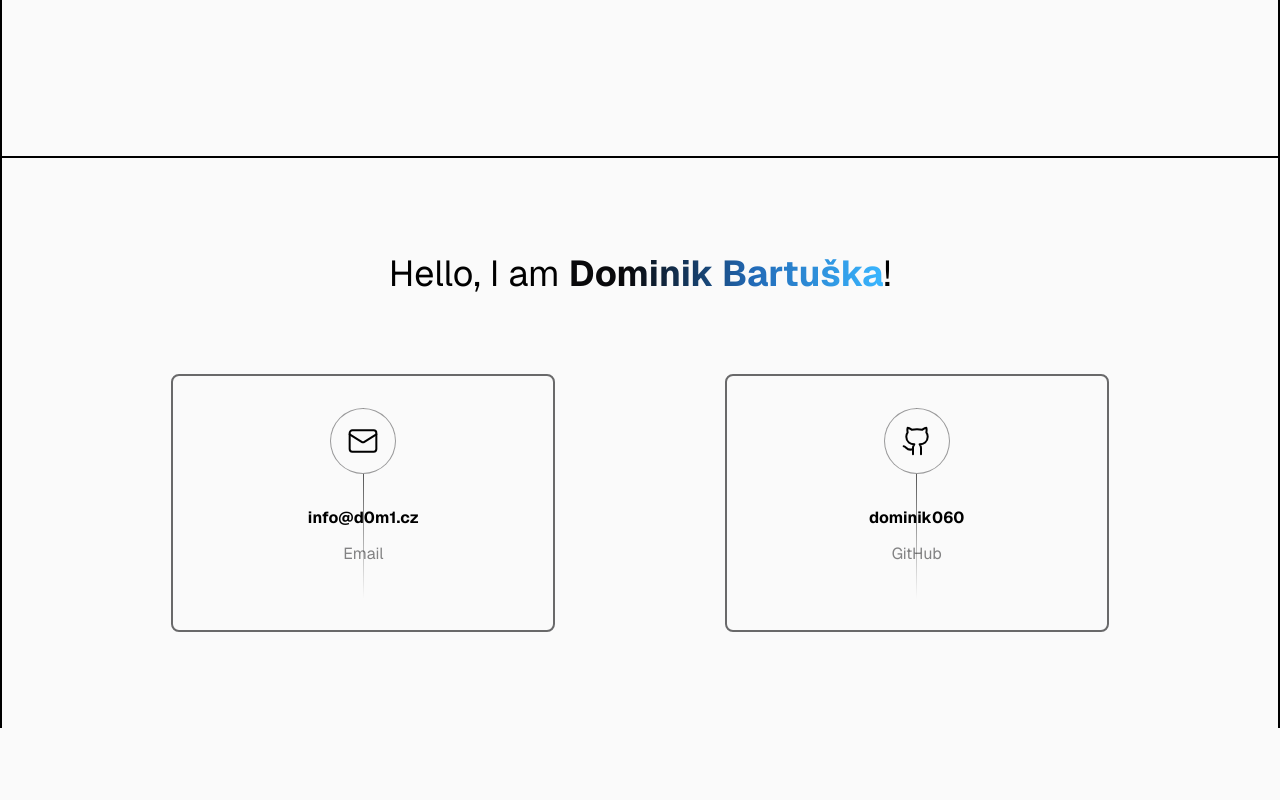
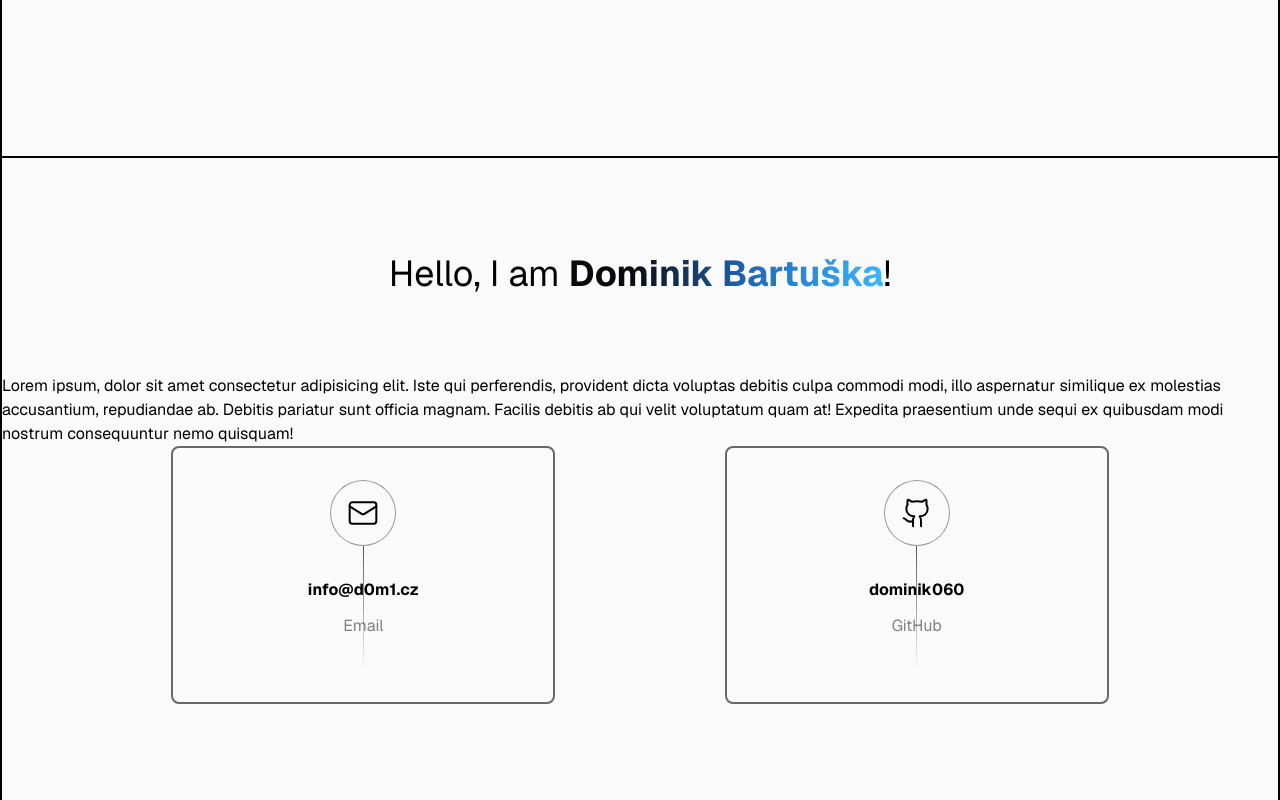
Before and after one commit to dominik060/d0m1.cz, a Next.js app: page / in a window 1280 px wide. Shown: the part 564-1364 px from the top of the page. Before the commit the page ends 1292 px from the top, so only its background shows below. Built offline with nearby package versions, Linux system fonts and the light colour scheme.

Commit message:
create about me paragraph component

```diff
--- a/src/components/aboutme/AboutMe.tsx
+++ b/src/components/aboutme/AboutMe.tsx
@@ -1,3 +1,4 @@
+import AboutMeParagraph from "./AboutMeParagraph";
 import AboutMeTitle from "./AboutMeTitle";
 import ContactsCardBoard from "./ContactsCardBoard";
 
@@ -5,6 +6,7 @@ export default function AboutMe() {
   return (
     <div className="my-16 flex flex-col justify-center sm:my-20 md:my-24">
       <AboutMeTitle className="mb-12 sm:mb-16 md:mb-20" />
+      <AboutMeParagraph />
       <ContactsCardBoard />
     </div>
   );
--- /dev/null
+++ b/src/components/aboutme/AboutMeParagraph.tsx
@@ -0,0 +1,12 @@
+export default function AboutMeParagraph() {
+  return (
+    <p className="text-base">
+      Lorem ipsum, dolor sit amet consectetur adipisicing elit. Iste qui
+      perferendis, provident dicta voluptas debitis culpa commodi modi, illo
+      aspernatur similique ex molestias accusantium, repudiandae ab. Debitis
+      pariatur sunt officia magnam. Facilis debitis ab qui velit voluptatum quam
+      at! Expedita praesentium unde sequi ex quibusdam modi nostrum consequuntur
+      nemo quisquam!
+    </p>
+  );
+}
```
